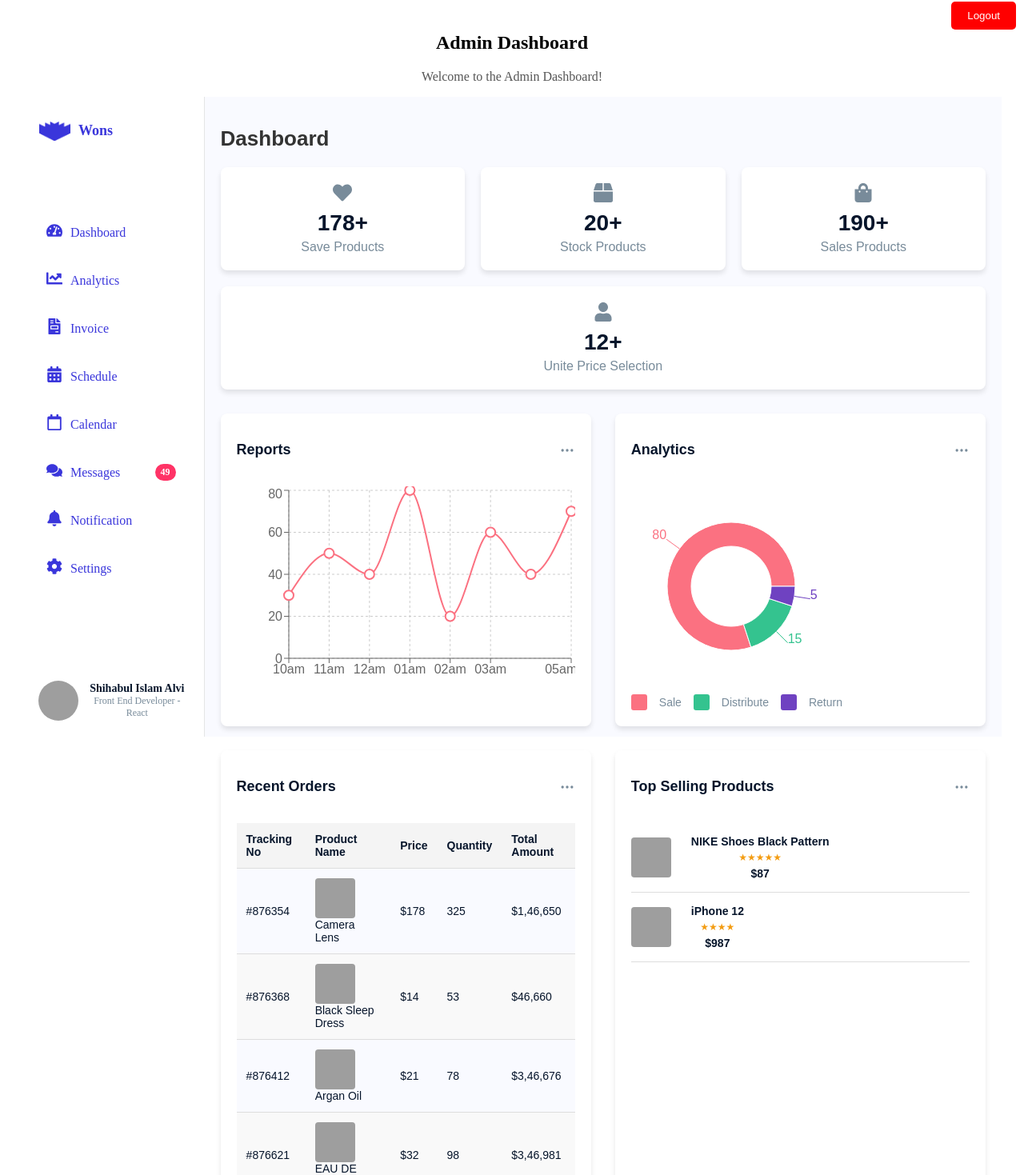
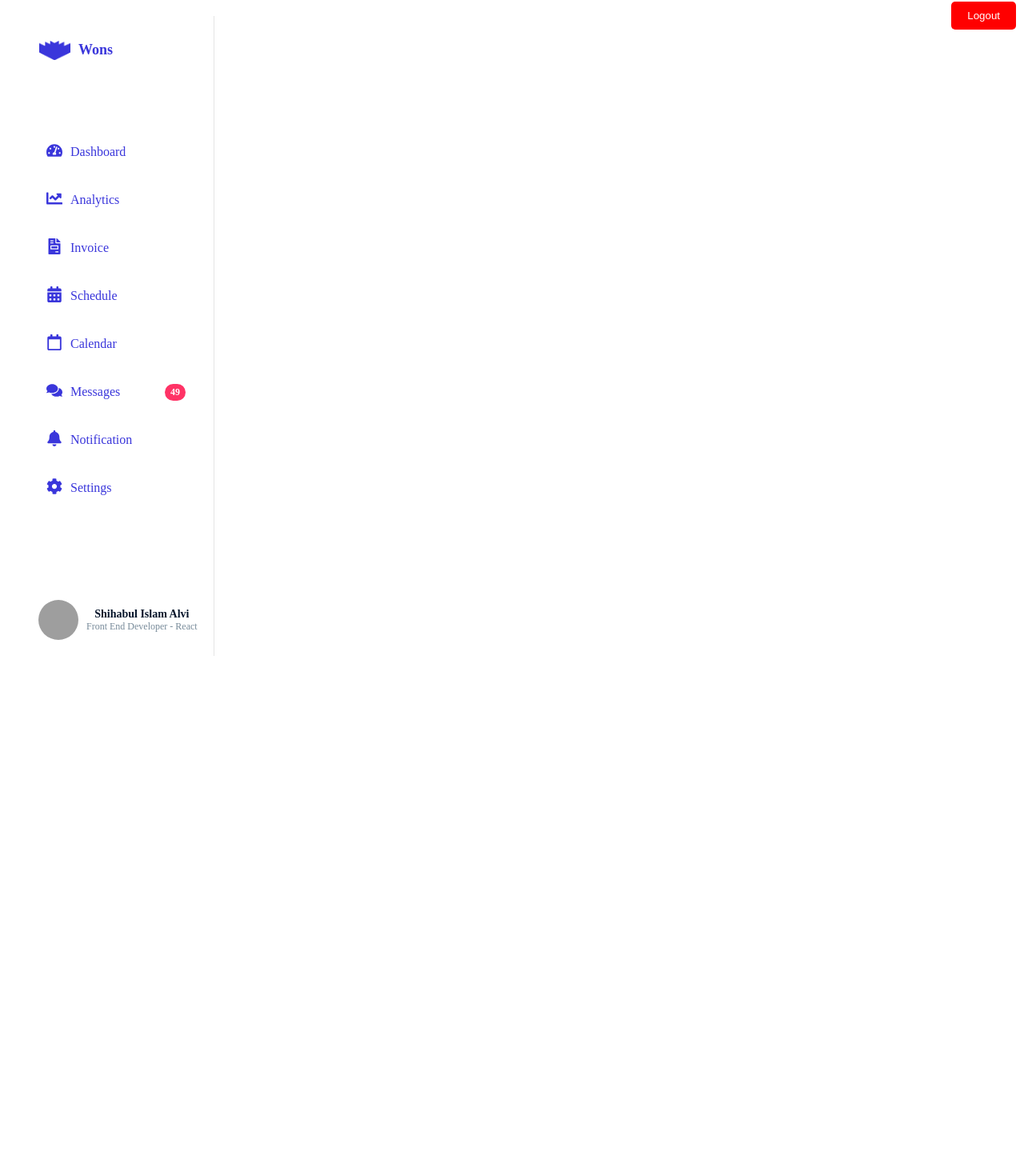
Before and after one commit to shihabul3000/RS-Invoice-Software, a React (Vite) app: page /admin in a window 1280 px wide. Shown: the part 8-1477 px from the top of the page at 80% size. After the commit the page ends 856 px from the top, so only its background shows below. Built offline with nearby package versions, Linux system fonts and the light colour scheme; grey boxes are pictures that could not be loaded.

Commit message:
removed chart and other item

```diff
--- a/src/Components/Admin/Admin-Dashboard/Dashboard-Items/Dashboard.jsx
+++ b/src/Components/Admin/Admin-Dashboard/Dashboard-Items/Dashboard.jsx
@@ -1,215 +1,17 @@
 import './Dashboard.css';
-import { LineChart, Line, XAxis, YAxis, CartesianGrid, Tooltip, ResponsiveContainer, PieChart, Pie, Cell } from 'recharts';
-import { FiMoreHorizontal } from 'react-icons/fi'; // For three-dot menus
-import { FaHeart, FaBox, FaShoppingBag, FaUser } from 'react-icons/fa'; // For icons
+
 
 function Dashboard() {
     // Chart data for Reports
-    const reportData = [
-        { time: '10am', sales: 30 },
-        { time: '11am', sales: 50 },
-        { time: '12am', sales: 40 },
-        { time: '01am', sales: 80 },
-        { time: '02am', sales: 20 },
-        { time: '03am', sales: 60 },
-        { time: '04am', sales: 40 },
-        { time: '05am', sales: 70 },
-    ];
 
-    // Analytics data for the pie chart
-    const analyticsData = [
-        { name: 'Sale', value: 80, color: '#FB7181' },
-        { name: 'Distribute', value: 15, color: '#34C38F' },
-        { name: 'Return', value: 5, color: '#6F42C1' },
-    ];
 
     // Top-selling products
-    const products = [
-        {
-            name: 'NIKE Shoes Black Pattern',
-            price: '$87',
-            stars: 5,
-            image: 'path/to/nike-shoes.jpg', // Replace with actual image paths
-        },
-        {
-            name: 'iPhone 12',
-            price: '$987',
-            stars: 4.5,
-            image: 'path/to/iphone12.jpg',
-        },
-    ];
 
-    // Recent Orders
-    const recentOrders = [
-        {
-            id: '#876354',
-            product: 'Camera Lens',
-            price: '$178',
-            quantity: 325,
-            total: '$1,46,650',
-            image: 'path/to/camera-lens.jpg',
-        },
-        {
-            id: '#876368',
-            product: 'Black Sleep Dress',
-            price: '$14',
-            quantity: 53,
-            total: '$46,660',
-            image: 'path/to/sleep-dress.jpg',
-        },
-        {
-            id: '#876412',
-            product: 'Argan Oil',
-            price: '$21',
-            quantity: 78,
-            total: '$3,46,676',
-            image: 'path/to/argan-oil.jpg',
-        },
-        {
-            id: '#876621',
-            product: 'EAU DE Parfum',
-            price: '$32',
-            quantity: 98,
-            total: '$3,46,981',
-            image: 'path/to/parfum.jpg',
-        },
-    ];
 
     return (
-        <div className="dashboard">
-            <h1 className="title">Dashboard</h1>
+       <>
 
-            {/* Cards */}
-            <div className="cards">
-                <div className="card">
-                    <FaHeart className="icon" />
-                    <span className="cardNumber">178+</span>
-                    <span className="cardName">Save Products</span>
-                </div>
-                <div className="card">
-                    <FaBox className="icon" />
-                    <span className="cardNumber">20+</span>
-                    <span className="cardName">Stock Products</span>
-                </div>
-                <div className="card">
-                    <FaShoppingBag className="icon" />
-                    <span className="cardNumber">190+</span>
-                    <span className="cardName">Sales Products</span>
-                </div>
-                <div className="card">
-                    <FaUser className="icon" />
-                    <span className="cardNumber">12+</span>
-                    <span className="cardName">Unite Price Selection</span>
-                </div>
-            </div>
-
-            <div className="content">
-                {/* Reports Section */}
-                <div className="reports">
-                    <div className="header">
-                        <h2>Reports</h2>
-                        <FiMoreHorizontal className="menu-icon" />
-                    </div>
-                    <ResponsiveContainer width="100%" height={250}>
-                        <LineChart data={reportData}>
-                            <CartesianGrid strokeDasharray="3 3" />
-                            <XAxis dataKey="time" />
-                            <YAxis />
-                            <Tooltip />
-                            <Line type="monotone" dataKey="sales" stroke="#FB7181" strokeWidth={2} dot={{ r: 6 }} />
-                        </LineChart>
-                    </ResponsiveContainer>
-                </div>
-
-                {/* Analytics Section */}
-                <div className="analytics">
-                    <div className="header">
-                        <h2>Analytics</h2>
-                        <FiMoreHorizontal className="menu-icon" />
-                    </div>
-                    <PieChart width={250} height={250}>
-                        <Pie
-                            data={analyticsData}
-                            dataKey="value"
-                            nameKey="name"
-                            cx="50%"
-                            cy="50%"
-                            innerRadius={50}
-                            outerRadius={80}
-                            fill="#8884d8"
-                            label
-                        >
-                            {analyticsData.map((entry, index) => (
-                                <Cell key={`cell-${index}`} fill={entry.color} />
-                            ))}
-                        </Pie>
-                    </PieChart>
-                    <div className="legend">
-                        {analyticsData.map(item => (
-                            <div className="legend-item" key={item.name}>
-                                <span className="color-box" style={{ backgroundColor: item.color }}></span>
-                                {item.name}
-                            </div>
-                        ))}
-                    </div>
-                </div>
-            </div>
-
-            <div className="content">
-                {/* Recent Orders */}
-                <div className="orders">
-                    <div className="header">
-                        <h2>Recent Orders</h2>
-                        <FiMoreHorizontal className="menu-icon" />
-                    </div>
-                    <table className="orderTable">
-                        <thead>
-                            <tr>
-                                <th>Tracking No</th>
-                                <th>Product Name</th>
-                                <th>Price</th>
-                                <th>Quantity</th>
-                                <th>Total Amount</th>
-                            </tr>
-                        </thead>
-                        <tbody>
-                            {recentOrders.map((order, index) => (
-                                <tr key={order.id} className={index % 2 === 0 ? 'even' : 'odd'}>
-                                    <td>{order.id}</td>
-                                    <td>
-                                        <img src={order.image} alt={order.product} className="product-image" />
-                                        {order.product}
-                                    </td>
-                                    <td>{order.price}</td>
-                                    <td>{order.quantity}</td>
-                                    <td>{order.total}</td>
-                                </tr>
-                            ))}
-                        </tbody>
-                    </table>
-                </div>
-
-                {/* Top-Selling Products */}
-                <div className="products">
-                    <div className="header">
-                        <h2>Top Selling Products</h2>
-                        <FiMoreHorizontal className="menu-icon" />
-                    </div>
-                    <ul>
-                        {products.map(product => (
-                            <li key={product.name}>
-                                <img src={product.image} alt={product.name} className="product-image" />
-                                <div className="product-details">
-                                    <span className="product-name">{product.name}</span>
-                                    <span className="stars">{'★'.repeat(product.stars)}</span>
-                                    <span className="price">{product.price}</span>
-                                </div>
-                            </li>
-                        ))}
-                    </ul>
-                </div>
-            </div>
-        </div>
+       </>
     );
 }
 
--- a/src/Components/Admin/AdminPage.jsx
+++ b/src/Components/Admin/AdminPage.jsx
@@ -12,8 +12,7 @@ const AdminPage = () => {
 
   return (
     <div className="admin-page">
-      <h2>Admin Dashboard</h2>
-      <p>Welcome to the Admin Dashboard!</p>
+
 
       {/* Logout Button */}
       <button className="logout-btn" onClick={handleLogout}>Logout</button>
```
